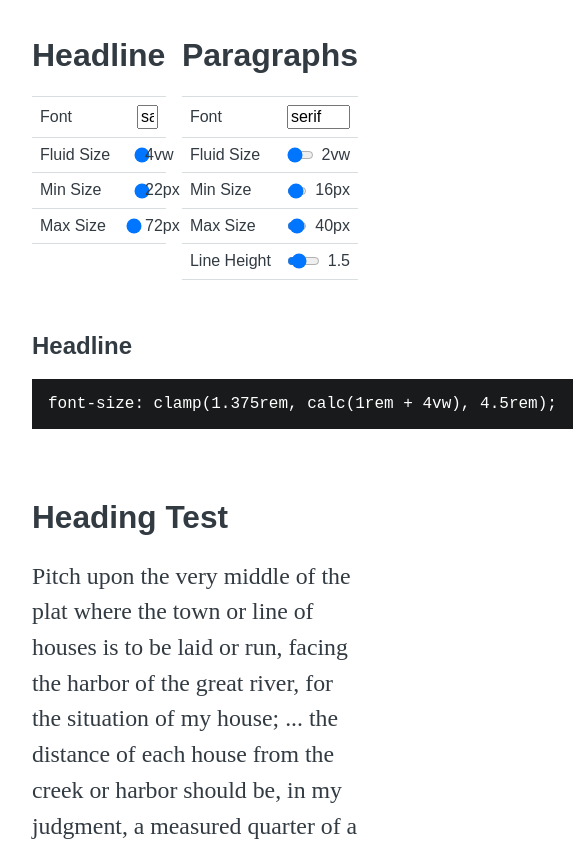
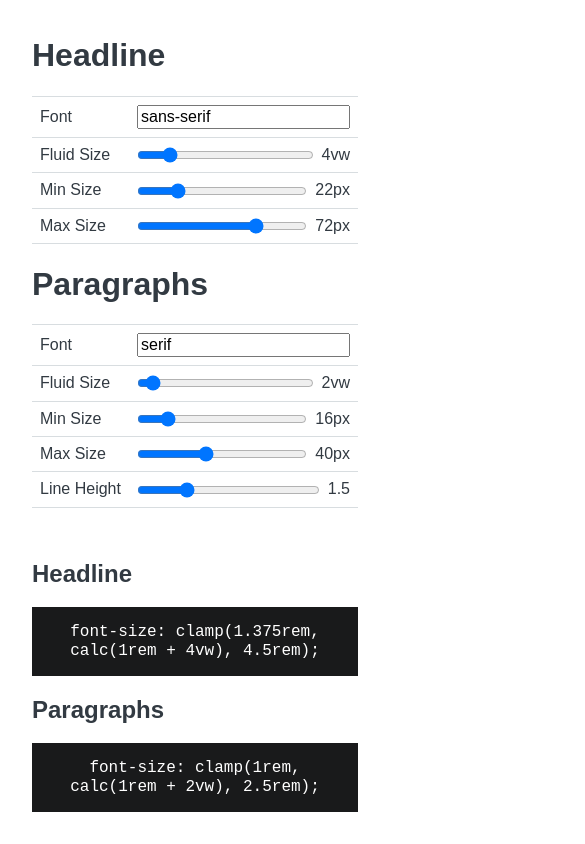
Before and after one commit to bdnorris/fluid-type-tester, a Vue app: page / in a window 390 px wide. Shown: the top 844 px of the page, 585 px wide, since content can reach past the window. Built offline with nearby package versions, Linux system fonts and the light colour scheme.

Commit message:
responsive styles

```diff
--- a/src/components/TypePreview.vue
+++ b/src/components/TypePreview.vue
@@ -241,15 +241,28 @@ pre {
 	color: white;
 	padding: 1em;
   text-align: center;
+  white-space: pre-wrap;
 }
-.controls,
-.code-wrap {
-	display: flex;
-	justify-content: space-around;
+.controls {
 	padding: 1em max(2rem, (50vw - 960px) / 2);
-  gap: 1em;
+  @media(min-width: 540px) {
+    display: flex;
+    justify-content: flex-start;
+    gap: 2em;
+    & > div {
+      flex: 0 0 calc(50% - 1em);
+    }
+  }
 }
 .code-wrap {
-  justify-content: space-between;
+	padding: 1em max(2rem, (50vw - 960px) / 2);
+  @media(min-width: 768px) {
+    display: flex;
+    justify-content: flex-start;
+    gap: 2em;
+    & > div {
+      flex: 0 0 calc(50% - 1em);
+    }
+  }
 }
 </style>
```
